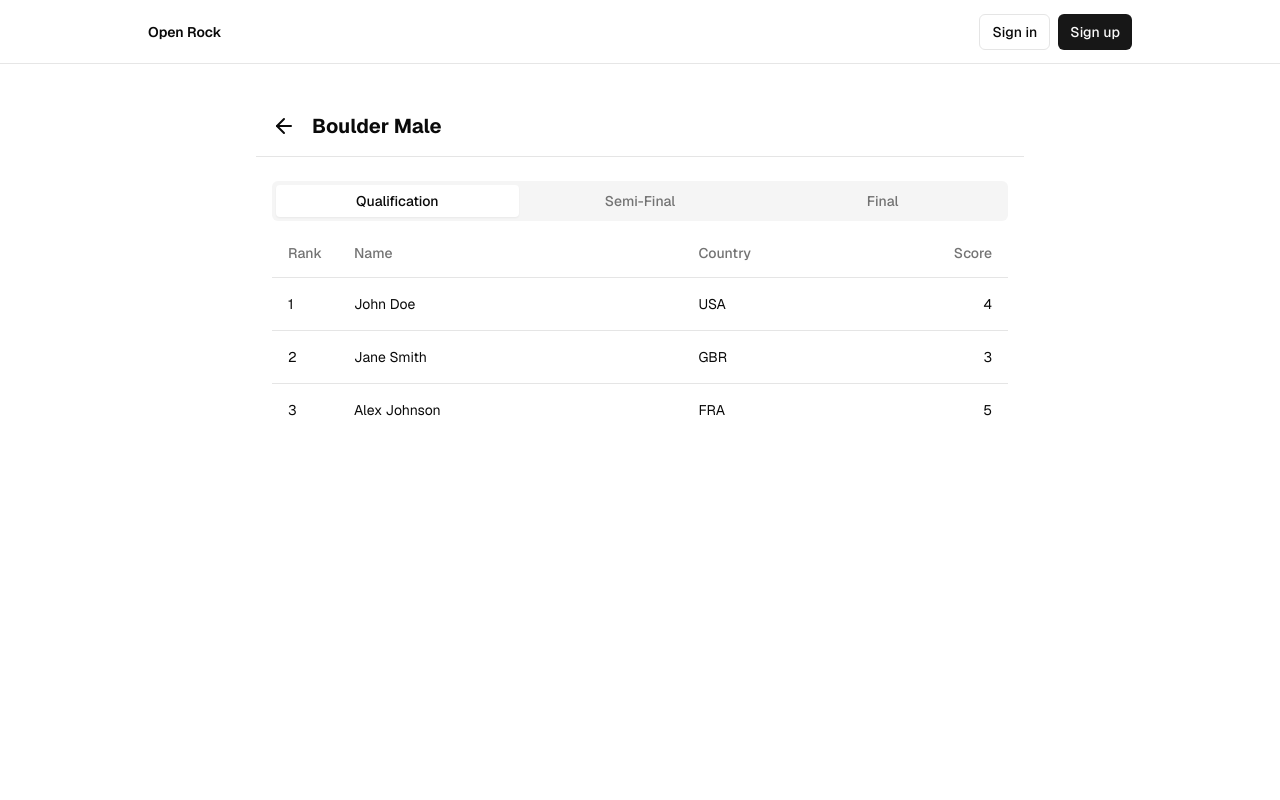
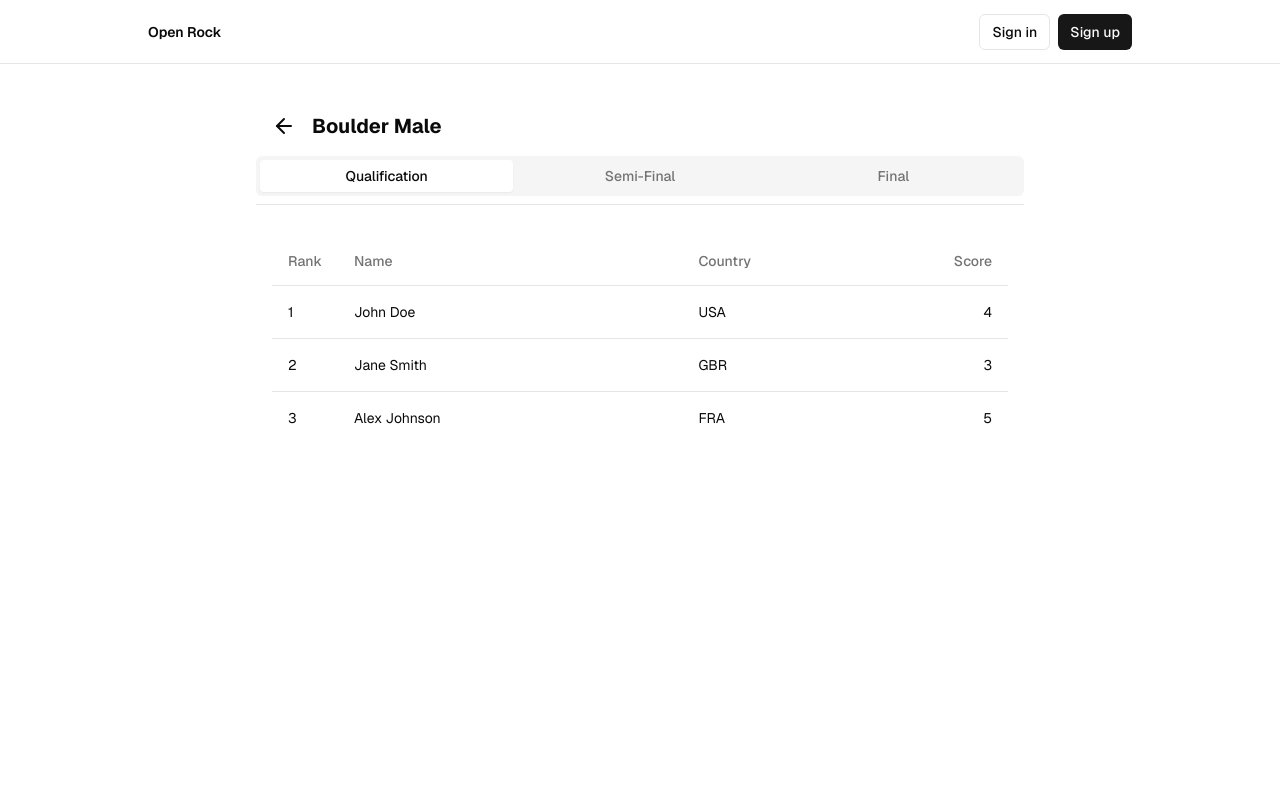
Before and after one commit to hampallop/open-rock, a Next.js app: page /events/1/programs/1 in a window 1280 px wide. Shown: the top 800 px of the page. Built offline with nearby package versions, Linux system fonts and the light colour scheme; no server answers.

Commit message:
Fix layout

```diff
--- a/components/competition-program.tsx
+++ b/components/competition-program.tsx
@@ -42,8 +42,7 @@ export function CompetitionProgram() {
     ],
   }
 
-  return (
-    <Layout title={program.name} backLink={`/events/${program.eventId}`}>
+  const stickyHeader = (
     <Tabs defaultValue="qualification" className="w-full">
       <TabsList className="grid w-full grid-cols-3">
         {program.rounds.map((round) => (
@@ -52,6 +51,16 @@ export function CompetitionProgram() {
           </TabsTrigger>
         ))}
       </TabsList>
+    </Tabs>
+  )
+
+  return (
+    <Layout
+      title={program.name}
+      backLink={`/events/${program.eventId}`}
+      stickyHeader={stickyHeader}
+    >
+      <Tabs defaultValue="qualification" className="w-full">
         {program.rounds.map((round) => (
           <TabsContent key={round.name} value={round.name.toLowerCase()}>
             <div className="overflow-x-auto">
--- a/components/event-list.tsx
+++ b/components/event-list.tsx
@@ -1,5 +1,4 @@
 'use client'
-
 import { useState } from 'react'
 import { Tabs, TabsContent, TabsList, TabsTrigger } from '@/components/ui/tabs'
 import { Card, CardContent, CardHeader, CardTitle } from '@/components/ui/card'
@@ -45,13 +44,18 @@ export function EventList() {
     },
   ]
 
+  const stickyHeader = (
+    <Tabs defaultValue="upcoming" className="w-full">
+      <TabsList className="grid w-full grid-cols-2">
+        <TabsTrigger value="upcoming">Upcoming</TabsTrigger>
+        <TabsTrigger value="previous">Previous</TabsTrigger>
+      </TabsList>
+    </Tabs>
+  )
+
   return (
-    <Layout title="Climbing Events">
+    <Layout title="Climbing Events" stickyHeader={stickyHeader}>
       <Tabs defaultValue="upcoming" className="w-full">
-        <TabsList className="grid w-full grid-cols-2">
-          <TabsTrigger value="upcoming">Upcoming</TabsTrigger>
-          <TabsTrigger value="previous">Previous</TabsTrigger>
-        </TabsList>
         <TabsContent value="upcoming">
           <div className="grid gap-4 grid-cols-1">
             {events
--- a/components/layout.tsx
+++ b/components/layout.tsx
@@ -1,5 +1,3 @@
-'use client'
-
 import { ArrowLeft } from 'lucide-react'
 import Link from 'next/link'
 
@@ -7,12 +5,18 @@ interface LayoutProps {
   children: React.ReactNode
   backLink?: string
   title: string
+  stickyHeader?: React.ReactNode
 }
 
-export function Layout({ children, backLink, title }: LayoutProps) {
+export function Layout({
+  children,
+  backLink,
+  title,
+  stickyHeader,
+}: LayoutProps) {
   return (
     <section className="min-h-screen max-w-screen-md mx-auto w-full bg-background">
-      <header className="sticky top-0 z-10 border-b bg-background">
+      <header className="sticky top-0 z-20 border-b pb-2 bg-background">
         <div className="container mx-auto px-4 py-4 flex items-center">
           {backLink && (
             <Link href={backLink} className="mr-4">
@@ -22,6 +26,7 @@ export function Layout({ children, backLink, title }: LayoutProps) {
           )}
           <h1 className="text-xl font-bold">{title}</h1>
         </div>
+        {stickyHeader && <div className="bg-background">{stickyHeader}</div>}
       </header>
       <main className="container mx-auto px-4 py-6">{children}</main>
     </section>
```
Lines whose indentation alone changed are shown as unchanged.
